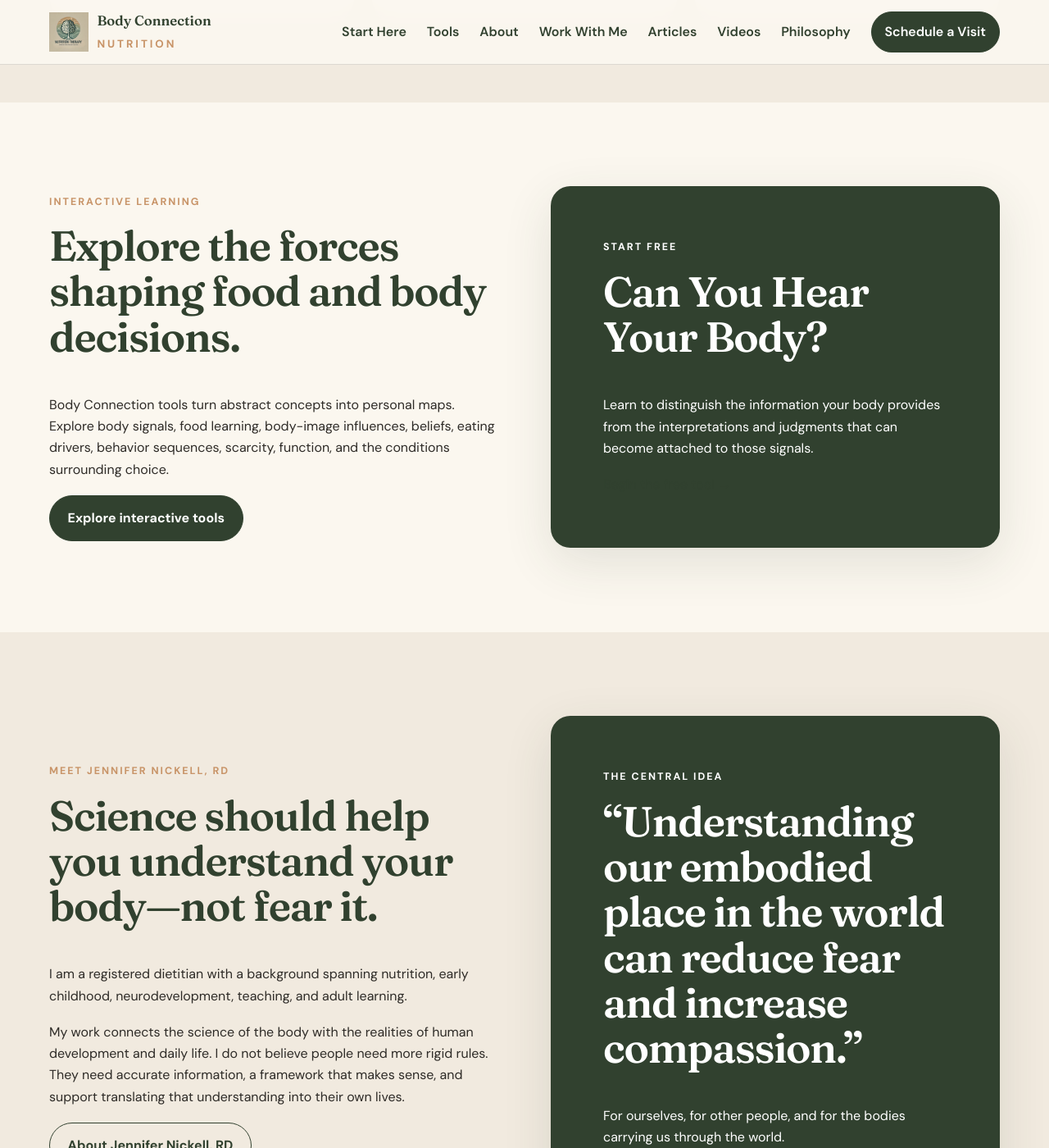
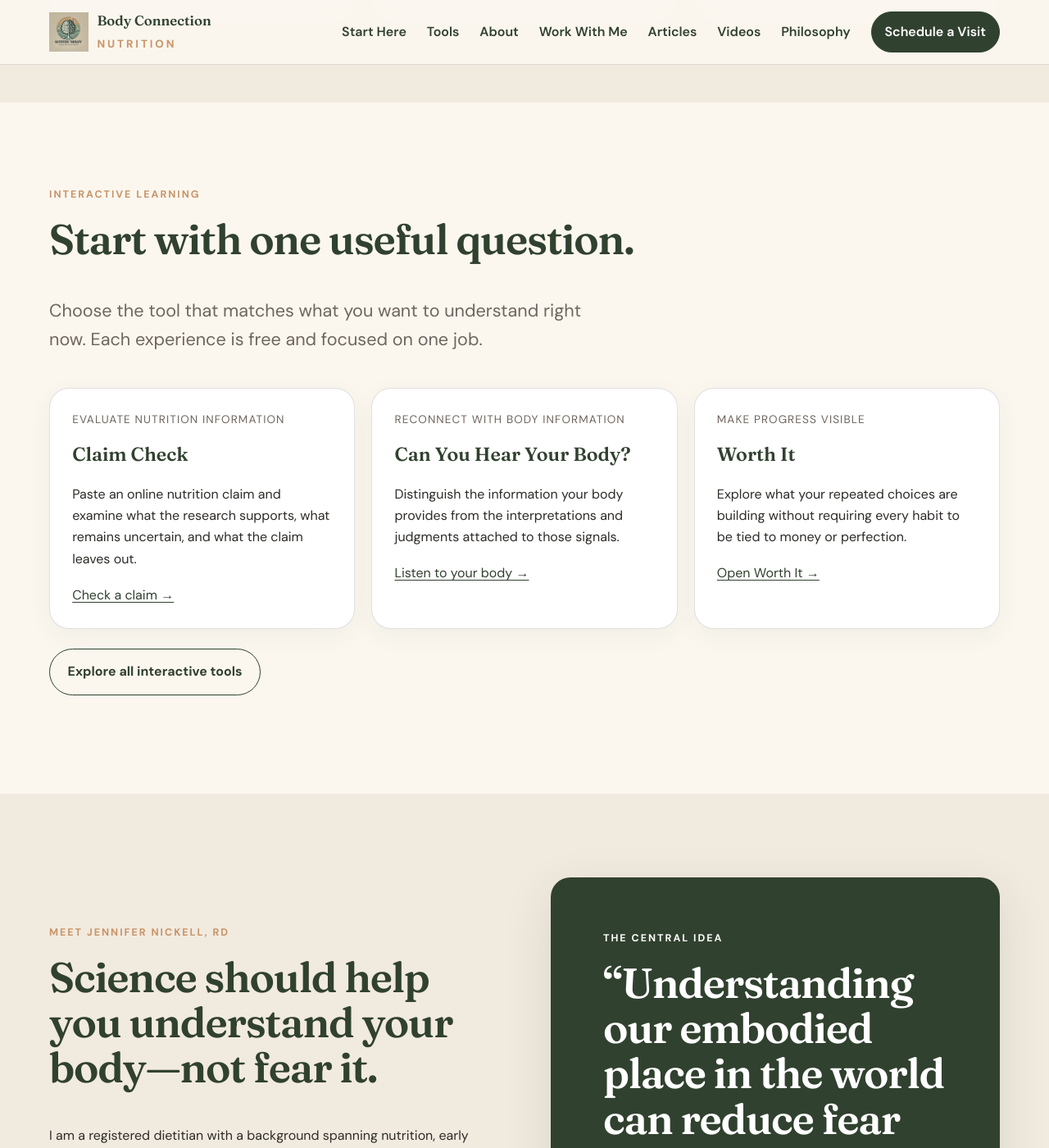
Before and after one commit to BodyConnectionNutrition/Nov-10-build, a Jekyll site: the page built from index.md, in a window 1280 px wide and 1400 px high, scrolled down 2031 px. Shown: the whole window at 82% size. Built offline with Jekyll 4.4.1, drawn with Linux system fonts in a browser that asks for light colours; some of the changed text lies outside the part shown.

Commit message:
Simplify homepage tool pathways

```diff
--- a/index.md
+++ b/index.md
@@ -3,9 +3,9 @@
 title: Evidence-Based Nutrition Education & Food Relationship Tools
 description: Registered dietitian-led nutrition education, interactive food and body tools, and practical science for understanding hunger, eating behavior, body image, and sustainable change.
 ---
-<section class="hero"><div class="container hero-grid"><div><p class="eyebrow">Registered dietitian · Nutrition science · Behavior change</p><h1>Understand your body. Make food make more sense.</h1><p class="lead"><strong>Your body is not a problem to solve.</strong> It is a living system shaped by biology, experience, relationships, and environment. Body Connection Nutrition combines evidence-based nutrition education with interactive tools that help you understand the “why” behind food, body, and behavior.</p><div class="hero-actions"><a class="button" href="/start-here/">Start with a free tool</a><a class="button button-secondary" href="/services/">Virtual dietitian care</a></div><p class="trust-line">Free interactive experience • Registered dietitian care • Virtual appointments • Self-guided learning tools</p></div><div class="hero-art"><span class="orbit one"></span><span class="orbit two"></span><img src="/assets/images/brand-mark.png" alt="Body Connection Nutrition tree mark with neural-like branches and roots"><div class="floating-note one">Environment shapes biology.</div><div class="floating-note two">Understanding reduces fear.</div></div></div></section>
+<section class="hero"><div class="container hero-grid"><div><p class="eyebrow">Registered dietitian · Nutrition science · Behavior change</p><h1>Understand your body. Make food make more sense.</h1><p class="lead"><strong>Your body is not a problem to solve.</strong> It is a living system shaped by biology, experience, relationships, and environment. Body Connection Nutrition combines evidence-based nutrition education with interactive tools that help you understand the “why” behind food, body, and behavior.</p><div class="hero-actions"><a class="button" href="/tools/">Explore free tools</a><a class="button button-secondary" href="/services/">Virtual dietitian care</a></div><p class="trust-line">Free interactive experience • Registered dietitian care • Virtual appointments • Self-guided learning tools</p></div><div class="hero-art"><span class="orbit one"></span><span class="orbit two"></span><img src="/assets/images/brand-mark.png" alt="Body Connection Nutrition tree mark with neural-like branches and roots"><div class="floating-note one">Environment shapes biology.</div><div class="floating-note two">Understanding reduces fear.</div></div></div></section>
 <section class="section section-muted"><div class="container"><div class="section-head"><p class="eyebrow">A different way to think about nutrition</p><h2>Nutrition is more than instructions about food.</h2><p class="lead">Most people already know they are “supposed” to eat well. The missing piece is understanding what their bodies are doing, why behavior is difficult to change, and how biology, learning, relationships, and environment shape what feels possible.</p></div><div class="three-grid"><article class="card"><span class="number">1</span><h3>Understand your biology</h3><p>Learn how metabolism, hunger, stress, sleep, hormones, and development shape what you feel and do.</p></article><article class="card"><span class="number">2</span><h3>Examine food and body beliefs</h3><p>Separate useful evidence from inherited rules, diet culture, marketing, oversimplified health advice, and confident misinformation.</p></article><article class="card"><span class="number">3</span><h3>Build workable conditions</h3><p>Create routines and supports that make nourishing yourself easier in your actual life—not an imaginary perfect one.</p></article></div></div></section>
-<section class="section"><div class="container split"><div><p class="eyebrow">Interactive learning</p><h2>Explore the forces shaping food and body decisions.</h2><p>Body Connection tools turn abstract concepts into personal maps. Explore body signals, food learning, body-image influences, beliefs, eating drivers, behavior sequences, scarcity, function, and the conditions surrounding choice.</p><a class="button" href="/tools/">Explore interactive tools</a></div><div class="quote-card"><p class="eyebrow">Start free</p><h2>Can You Hear Your Body?</h2><p>Learn to distinguish the information your body provides from the interpretations and judgments that can become attached to those signals.</p><a class="text-link" href="/tools/can-you-hear-your-body/">Begin the free tool →</a></div></div></section>
+<section class="section"><div class="container"><div class="section-head"><p class="eyebrow">Interactive learning</p><h2>Start with one useful question.</h2><p class="lead">Choose the tool that matches what you want to understand right now. Each experience is free and focused on one job.</p></div><div class="three-grid"><article class="card"><p class="post-meta">Evaluate nutrition information</p><h3>Claim Check</h3><p>Paste an online nutrition claim and examine what the research supports, what remains uncertain, and what the claim leaves out.</p><a class="text-link" href="https://body-connection-claim-check.jdwschool.chatgpt.site" target="_blank" rel="noopener">Check a claim →</a></article><article class="card"><p class="post-meta">Reconnect with body information</p><h3>Can You Hear Your Body?</h3><p>Distinguish the information your body provides from the interpretations and judgments attached to those signals.</p><a class="text-link" href="/tools/can-you-hear-your-body/">Listen to your body →</a></article><article class="card"><p class="post-meta">Make progress visible</p><h3>Worth It</h3><p>Explore what your repeated choices are building without requiring every habit to be tied to money or perfection.</p><a class="text-link" href="https://bodyconnectionworthit.netlify.app/" target="_blank" rel="noopener">Open Worth It →</a></article></div><p style="margin-top:1.5rem"><a class="button button-secondary" href="/tools/">Explore all interactive tools</a></p></div></section>
 <section class="section section-muted"><div class="container split"><div><p class="eyebrow">Meet Jennifer Nickell, RD</p><h2>Science should help you understand your body—not fear it.</h2><p>I am a registered dietitian with a background spanning nutrition, early childhood, neurodevelopment, teaching, and adult learning.</p><p>My work connects the science of the body with the realities of human development and daily life. I do not believe people need more rigid rules. They need accurate information, a framework that makes sense, and support translating that understanding into their own lives.</p><a class="button button-secondary" href="/about/">About Jennifer Nickell, RD</a></div><div class="quote-card"><p class="eyebrow">The central idea</p><h2>“Understanding our embodied place in the world can reduce fear and increase compassion.”</h2><p>For ourselves, for other people, and for the bodies carrying us through the world.</p></div></div></section>
 <section class="section"><div class="container"><div class="section-head"><p class="eyebrow">Nutrition science and behavior</p><h2>Learn the science behind the recommendations.</h2><p class="lead">Explore nutrition science, metabolism, eating behavior, body image, critical thinking, and the conditions that shape health behavior.</p></div><div class="cards"><article class="card post-card"><p class="post-meta">Nutrition science</p><h3><a href="/blog/protein-is-not-fuel/">What protein actually does in the body</a></h3><p>Why protein is primarily building material rather than the body's preferred fuel—and why that distinction changes how nutrition advice makes sense.</p></article><article class="card post-card"><p class="post-meta">Critical thinking</p><h3><a href="/blog/ai-health-information/">How to evaluate confident health information</a></h3><p>A practical framework for evaluating AI answers and other health claims that sound certain.</p></article><article class="card post-card"><p class="post-meta">Behavior change</p><h3><a href="/blog/why-knowing-what-to-do-is-not-the-same-as-being-able-to-do-it/">Why knowing what to do is not enough</a></h3><p>How biology, learning, resources, relationships, and environment shape whether a behavior is actually available.</p></article></div><p style="margin-top:1.5rem"><a class="button button-secondary" href="/blog/">Browse all nutrition and behavior articles</a></p></div></section>
 <section class="section"><div class="container cta"><div><p class="eyebrow">Virtual registered dietitian care</p><h2>Want individualized nutrition support?</h2><p>Virtual visits are available through Nourish and are covered by many insurance plans.</p></div><a class="button" href="https://www.usenourish.com/providers/jennifer-nickell" target="_blank" rel="noopener">Check insurance and schedule</a></div></section>
```
